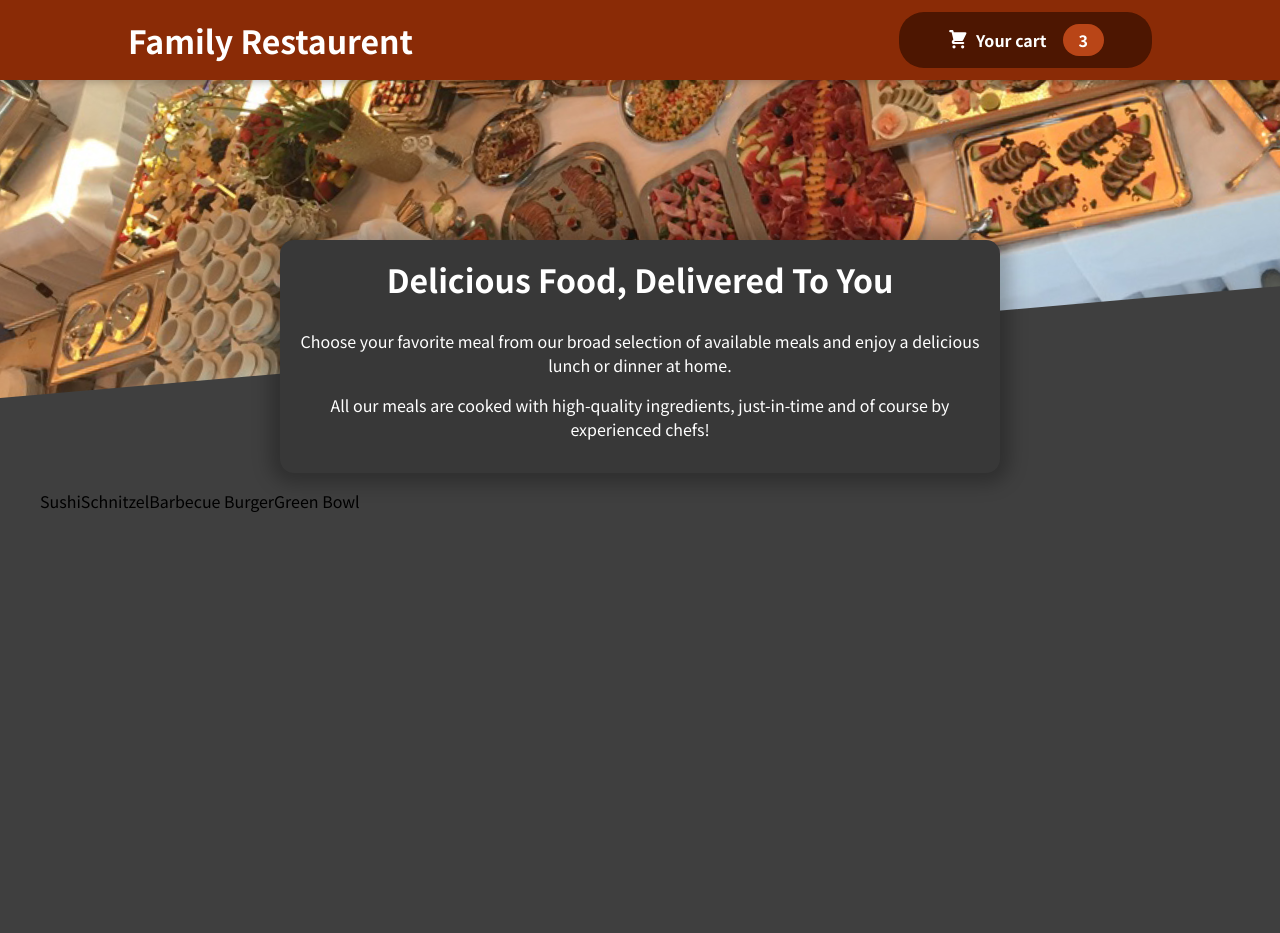
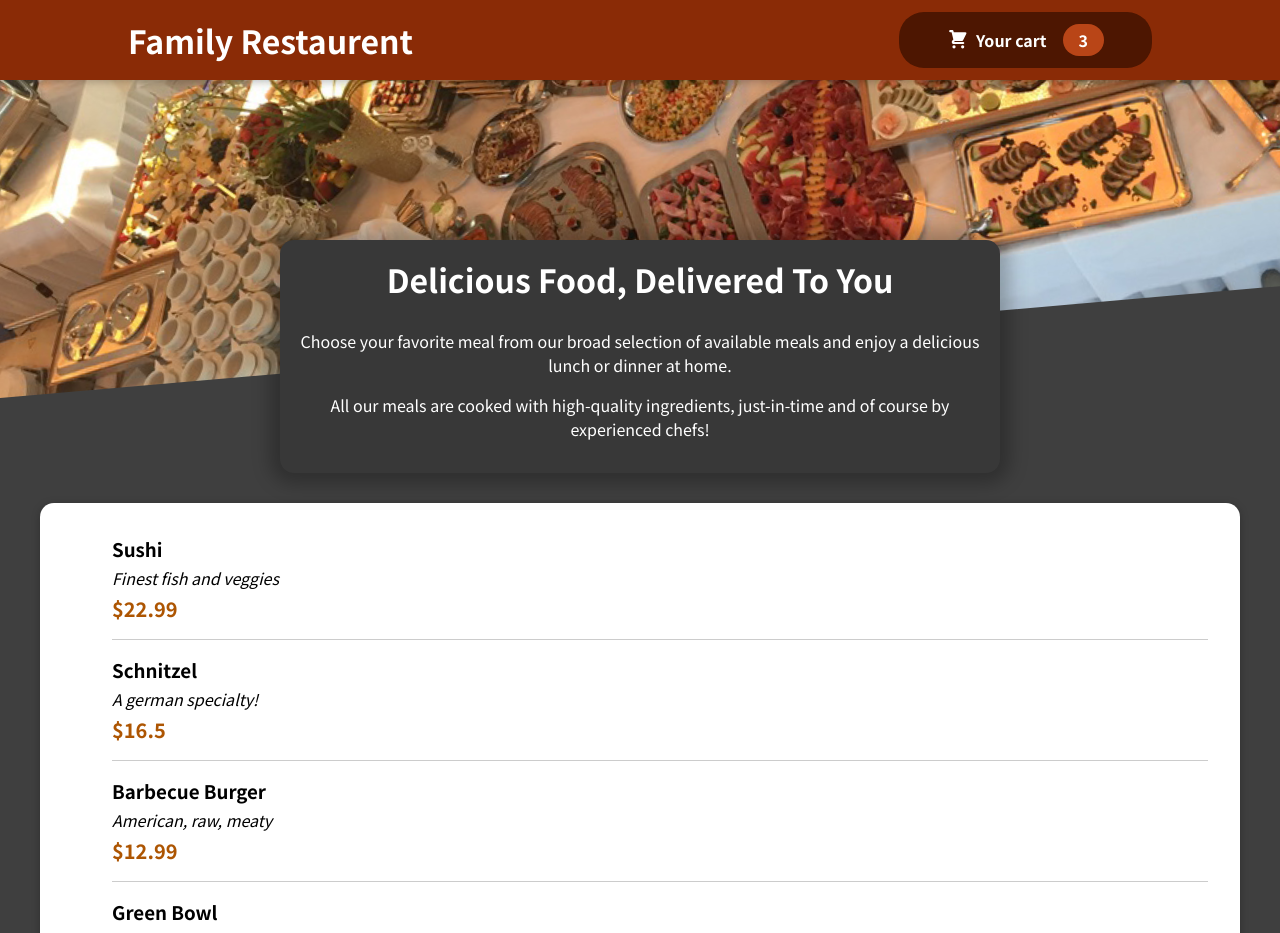
Before and after one commit to Sudeepsalian7996/ReactJs-Projects, a React (Create React App) app: page / in a window 1280 px wide. Shown: the top 933 px of the page. Before the commit the page ends 800 px from the top, so only its background shows below. Built offline with nearby package versions, Linux system fonts and the light colour scheme.

Commit message:
show the details in the UI

```diff
--- /dev/null
+++ b/src/components/UI/Card.js
@@ -0,0 +1,8 @@
+import classes from './Card.module.css'
+
+const Card=(props)=>{
+    return (
+        <div className={classes.card}>{props.children}</div>
+    )
+}
+export default Card;
--- /dev/null
+++ b/src/components/UI/Card.module.css
@@ -0,0 +1,7 @@
+.card {
+    margin: 30px 40px 20px 40px;
+    padding: 1rem;
+    box-shadow: 0 2px 8px rgba(0, 0, 0, 0.25);
+    border-radius: 14px;
+    background-color: white;
+  }
--- /dev/null
+++ b/src/components/meals/MealEachItem.js
@@ -0,0 +1,21 @@
+import React from 'react'
+import classes from './MealEachItem.module.css'
+
+const MealEachItem=(props)=>{
+    return(
+        <React.Fragment>
+            {props.meals.map((meal)=>{
+                return(
+                    <li className={classes.meal}>
+                       <div>
+                        <h3>{meal.name}</h3>
+                        <div className={classes.description}>{meal.description}</div>
+                        <div className={classes.price}>${meal.price}</div>
+                        </div>
+                    </li>
+                )
+            })}
+        </React.Fragment>
+    )
+}
+export default MealEachItem;
--- /dev/null
+++ b/src/components/meals/MealEachItem.module.css
@@ -0,0 +1,22 @@
+.meal {
+    display: flex;
+    justify-content: space-between;
+    margin: 1rem;
+    padding-bottom: 1rem;
+    border-bottom: 1px solid #ccc;
+  }
+
+  .meal h3 {
+    margin: 0 0 0.25rem 0;
+  }
+
+  .description {
+    font-style: italic;
+  }
+
+  .price {
+    margin-top: 0.25rem;
+    font-weight: bold;
+    color: #ad5502;
+    font-size: 1.25rem;
+  }
--- a/src/components/meals/MealItem.js
+++ b/src/components/meals/MealItem.js
@@ -1,3 +1,6 @@
+import MealEachItem from "./MealEachItem";
+import Card from '../UI/Card'
+
 const DUMMY_MEALS = [
     {
       id: 'm1',
@@ -26,13 +29,13 @@
   ];
 
 const MealItem=()=>{
-    let meal=DUMMY_MEALS.map(ele=>ele.name)
+
     return(
-        <section>
+          <Card>
             <ul>
-                {meal}
+                <MealEachItem meals={DUMMY_MEALS}/>
             </ul>
-        </section>
+            </Card>
     )
 }
 export default MealItem;
--- a/src/components/meals/RestaurentSummary.js
+++ b/src/components/meals/RestaurentSummary.js
@@ -1,9 +1,9 @@
-import react from "react";
+
 import classes from './RestaurentSummary.module.css'
 
 function RestaurentSummary(){
     return (
-        <react.Fragment>
+
             <section className={classes.summary}>
              <h2>Delicious Food, Delivered To You</h2>
         <p>
@@ -15,7 +15,7 @@
         of course by experienced chefs!
       </p>
     </section>
-        </react.Fragment>
+
     )
 }
 export default RestaurentSummary;
```
